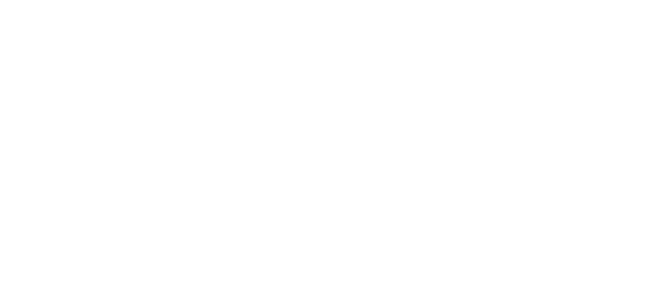
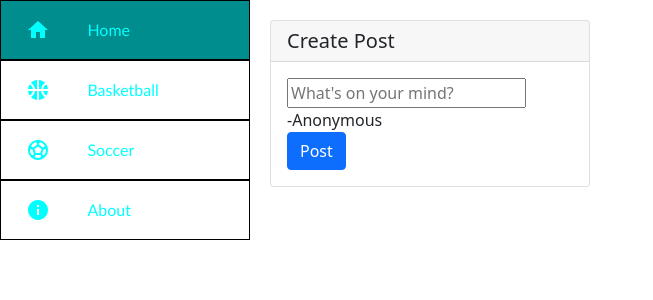
Before and after one commit to RawRaw5/mern-stack-application-, a React (Create React App) app in the folder mernstack/: page / in a window 1280 px wide. Shown: the top 300 px of the page, without its empty margins (0-653 px from the left). Built offline with nearby package versions, Linux system fonts and the light colour scheme.

Commit message:
made the sidebar actually on the side

```diff
--- a/mernstack/src/App.css
+++ b/mernstack/src/App.css
@@ -1,6 +1,7 @@
 .App {
     height: 100vh;
     width: 100vw;
+    display: flex;
   }
 
   body{
@@ -29,6 +30,7 @@
     display: flex;
     flex-direction: row;
     justify-content: center;
+    align-items: center;
     font-family: 'Trebuchet MS', 'Lucida Sans Unicode', 'Lucida Grande', 'Lucida Sans', Arial, sans-serif;
   }
 
@@ -50,3 +52,13 @@
   .row #title{
     flex: 70%;
   }
+
+  .createPost {
+    flex:1;
+    margin: 20px;
+  }
+
+   /* .sideBar{
+    flex: 1;
+
+  } */
--- a/mernstack/src/App.js
+++ b/mernstack/src/App.js
@@ -6,11 +6,16 @@
 
 
 function App() {
-  return
-      <div className="App">
-        <CreatePost />
-        <Sidebar />
-      </div>;
+  return (
+    <div className='App'>
+        <div className='sideBar'>
+          <Sidebar />
+        </div>
+        <div className="createPost">
+          <CreatePost />
+        </div>
+    </div>
+  )
 }
 
 export default App;
--- a/mernstack/src/create_post.js
+++ b/mernstack/src/create_post.js
@@ -22,10 +22,12 @@
             <Card.Header as="h5">Create Post</Card.Header>
             <Card.Body>
                 <form onSubmit={handleSubmit}>
-                <input id='text-box' type='text' placeholder="What's on your mind?"/>
-                <Card.Text>-Anonymous</Card.Text>
+                    <input id='text-box' type='text' placeholder="What's on your mind?"/>
+                    <Card.Text>-Anonymous</Card.Text>
                 </form>
-                <Button method= "POST" action= {`/?_method=POST`} onClick={handleSubmit} variant="primary">Post</Button>
+                <form method= "POST" action= {`/?_method=POST`}>
+                    <Button onClick={handleSubmit} variant="primary">Post</Button>
+                </form>
             </Card.Body>
             </Card>
 
```
Also changed, not shown: mernstack/package.json (+6 -1 lines), 2 other files (tests, documents, lock files or other folders).
